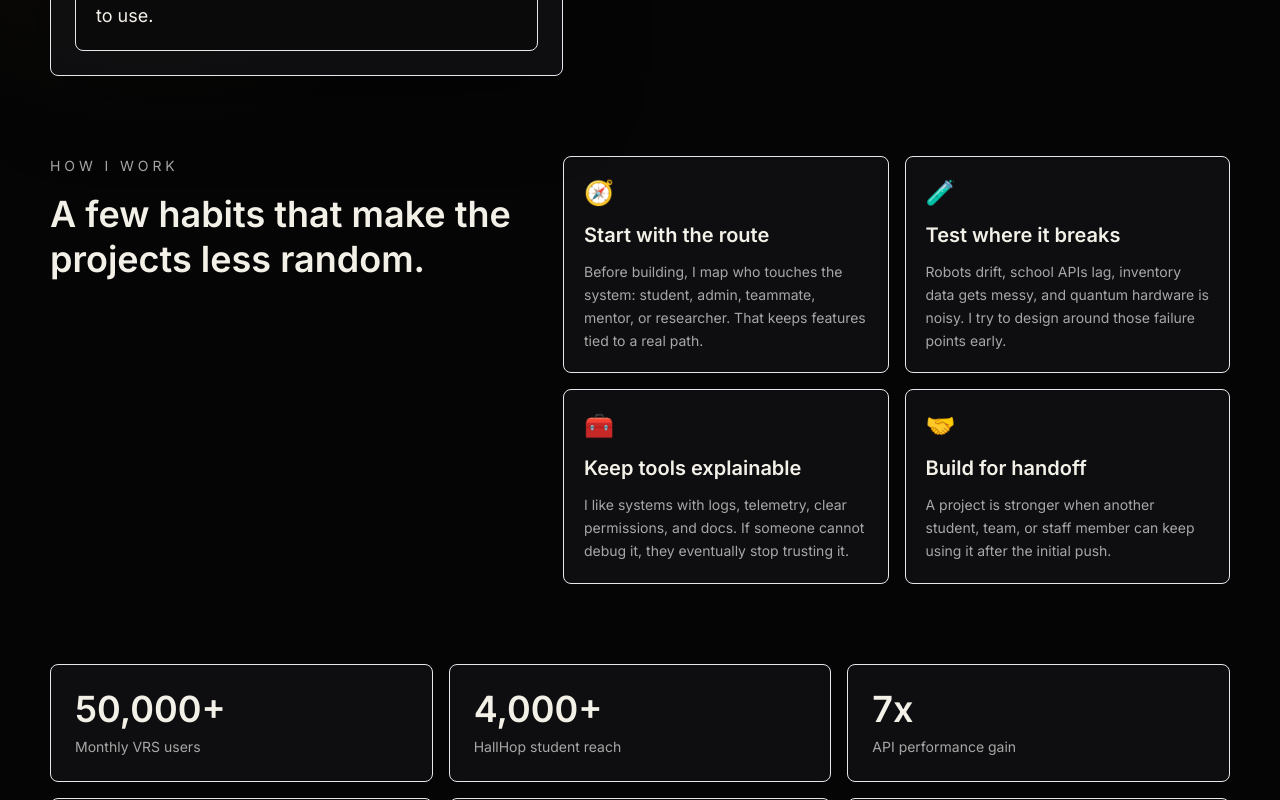
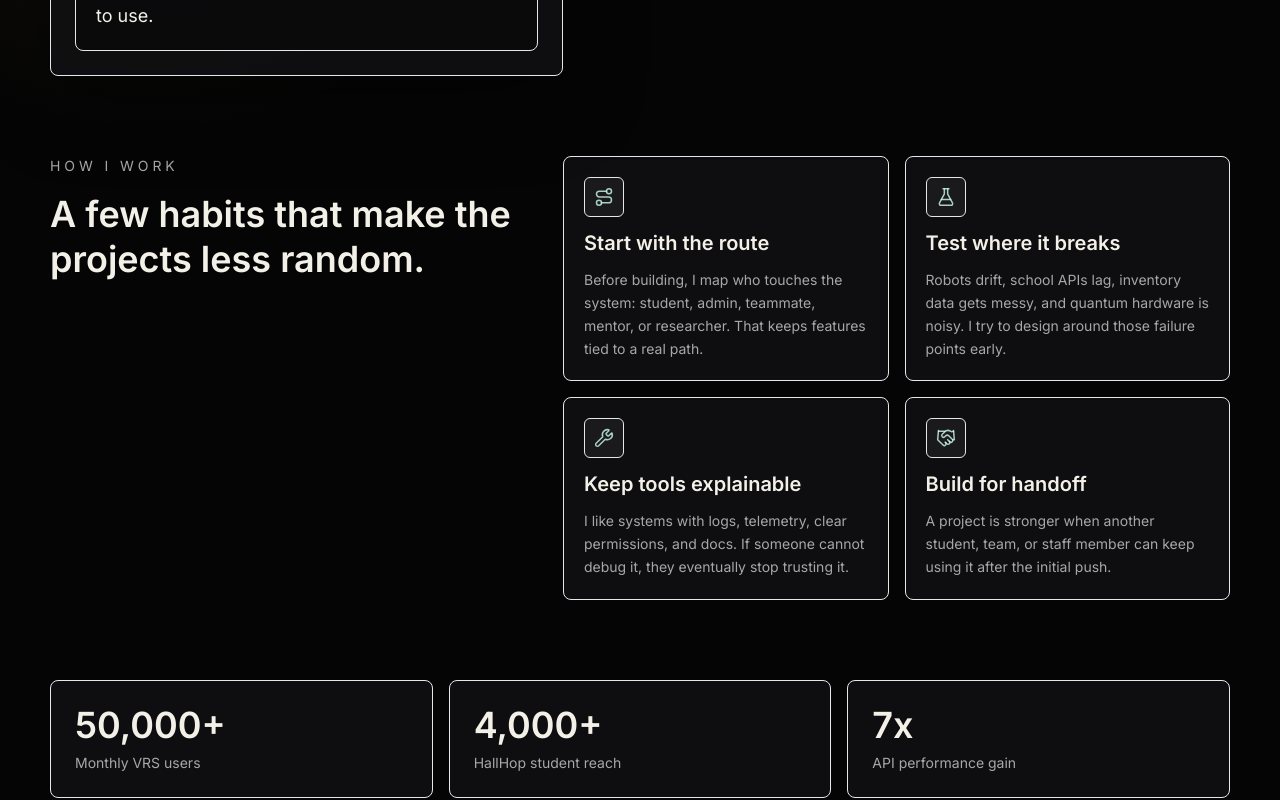
Before and after one commit to varun-b-nagaraj/E-Portfolio, a Next.js app: page /about in a window 1280 px wide. Shown: the part 1457-2257 px from the top of the page. Built offline with nearby package versions, Linux system fonts and the light colour scheme.

Commit message:
Replace remaining emoji markers with icons

```diff
--- a/src/app/about/page.tsx
+++ b/src/app/about/page.tsx
@@ -4,6 +4,14 @@ import { MagneticButton } from "@/components/MagneticButton";
 import { ParallaxLayer } from "@/components/ParallaxLayer";
 import { SectionIntro } from "@/components/SectionIntro";
 import { profile } from "@/data/profile";
+import { FlaskConical, Handshake, Route, Wrench } from "lucide-react";
+
+const workingNoteIcons = {
+  handoff: Handshake,
+  route: Route,
+  test: FlaskConical,
+  tools: Wrench
+};
 
 export default function AboutPage() {
   return (
@@ -33,13 +41,19 @@ export default function AboutPage() {
           <h2 className="mt-4 text-4xl font-semibold leading-tight text-bone">A few habits that make the projects less random.</h2>
         </div>
         <div className="grid gap-4 sm:grid-cols-2">
-          {profile.workingNotes.map((note) => (
-            <div key={note.title} className="rounded-lg border border-white/12 bg-panel/80 p-5">
-              <p className="text-2xl">{note.icon}</p>
-              <h3 className="mt-3 text-xl font-semibold text-bone">{note.title}</h3>
-              <p className="mt-3 text-sm leading-relaxed text-muted">{note.body}</p>
-            </div>
-          ))}
+          {profile.workingNotes.map((note) => {
+            const Icon = workingNoteIcons[note.icon as keyof typeof workingNoteIcons];
+
+            return (
+              <div key={note.title} className="rounded-lg border border-white/12 bg-panel/80 p-5">
+                <span className="grid h-10 w-10 place-items-center rounded-md border border-white/12 bg-white/[0.05] text-teal-100/80">
+                  <Icon className="h-5 w-5" aria-hidden="true" strokeWidth={1.8} />
+                </span>
+                <h3 className="mt-3 text-xl font-semibold text-bone">{note.title}</h3>
+                <p className="mt-3 text-sm leading-relaxed text-muted">{note.body}</p>
+              </div>
+            );
+          })}
         </div>
       </section>
       <section className="container-page grid gap-4 pb-24 sm:grid-cols-2 lg:grid-cols-3">
--- a/src/data/profile.ts
+++ b/src/data/profile.ts
@@ -37,22 +37,22 @@ export const profile = {
   ],
   workingNotes: [
     {
-      icon: "🧭",
+      icon: "route",
       title: "Start with the route",
       body: "Before building, I map who touches the system: student, admin, teammate, mentor, or researcher. That keeps features tied to a real path."
     },
     {
-      icon: "🧪",
+      icon: "test",
       title: "Test where it breaks",
       body: "Robots drift, school APIs lag, inventory data gets messy, and quantum hardware is noisy. I try to design around those failure points early."
     },
     {
-      icon: "🧰",
+      icon: "tools",
       title: "Keep tools explainable",
       body: "I like systems with logs, telemetry, clear permissions, and docs. If someone cannot debug it, they eventually stop trusting it."
     },
     {
-      icon: "🤝",
+      icon: "handoff",
       title: "Build for handoff",
       body: "A project is stronger when another student, team, or staff member can keep using it after the initial push."
     }
```
